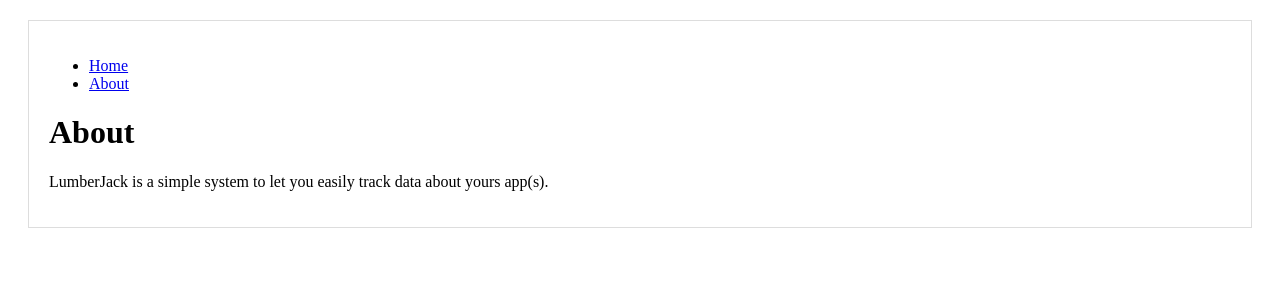
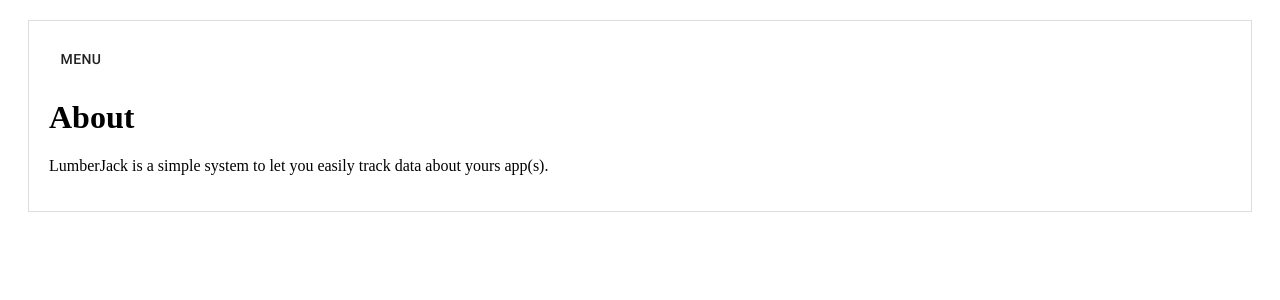
Before and after one commit to martypowell/lumberjack, a Next.js app: page /about in a window 1280 px wide. Shown: the top 300 px of the page. Built offline with nearby package versions, Linux system fonts and the light colour scheme.

Commit message:
cleaned up menu and errors

```diff
--- a/components/NavBar.jsx
+++ b/components/NavBar.jsx
@@ -1,20 +1,48 @@
 import Link from "next/link";
+import Button from "@material-ui/core/Button";
+import Menu from "@material-ui/core/Menu";
+import MenuItem from "@material-ui/core/MenuItem";
 
-const Navbar = props => (
-  <nav>
-    <ul>
-      <li>
+const Navbar = props => {
+  const [anchorEl, setAnchorEl] = React.useState(null);
+
+  const handleClick = event => {
+    setAnchorEl(event.currentTarget);
+  };
+
+  const handleClose = () => {
+    setAnchorEl(null);
+  };
+
+  return (
+    <>
+      <Button
+        aria-controls="simple-menu"
+        aria-haspopup="true"
+        onClick={handleClick}
+      >
+        Menu
+      </Button>
+      <Menu
+        id="simple-menu"
+        anchorEl={anchorEl}
+        keepMounted
+        open={Boolean(anchorEl)}
+        onClose={handleClose}
+      >
+        <MenuItem onClick={handleClose}>
           <Link href="/">
             <a>Home</a>
           </Link>
-      </li>
-      <li>
+        </MenuItem>
+        <MenuItem onClick={handleClose}>
           <Link href="/about">
             <a>About</a>
           </Link>
-      </li>
-    </ul>
-  </nav>
+        </MenuItem>
+      </Menu>
+    </>
   );
+};
 
 export default Navbar;
```
Also changed, not shown: components/LogItem.jsx (+1 -7 lines), pages/index.js (+4 -4 lines). Lines whose indentation alone changed are shown as unchanged.
